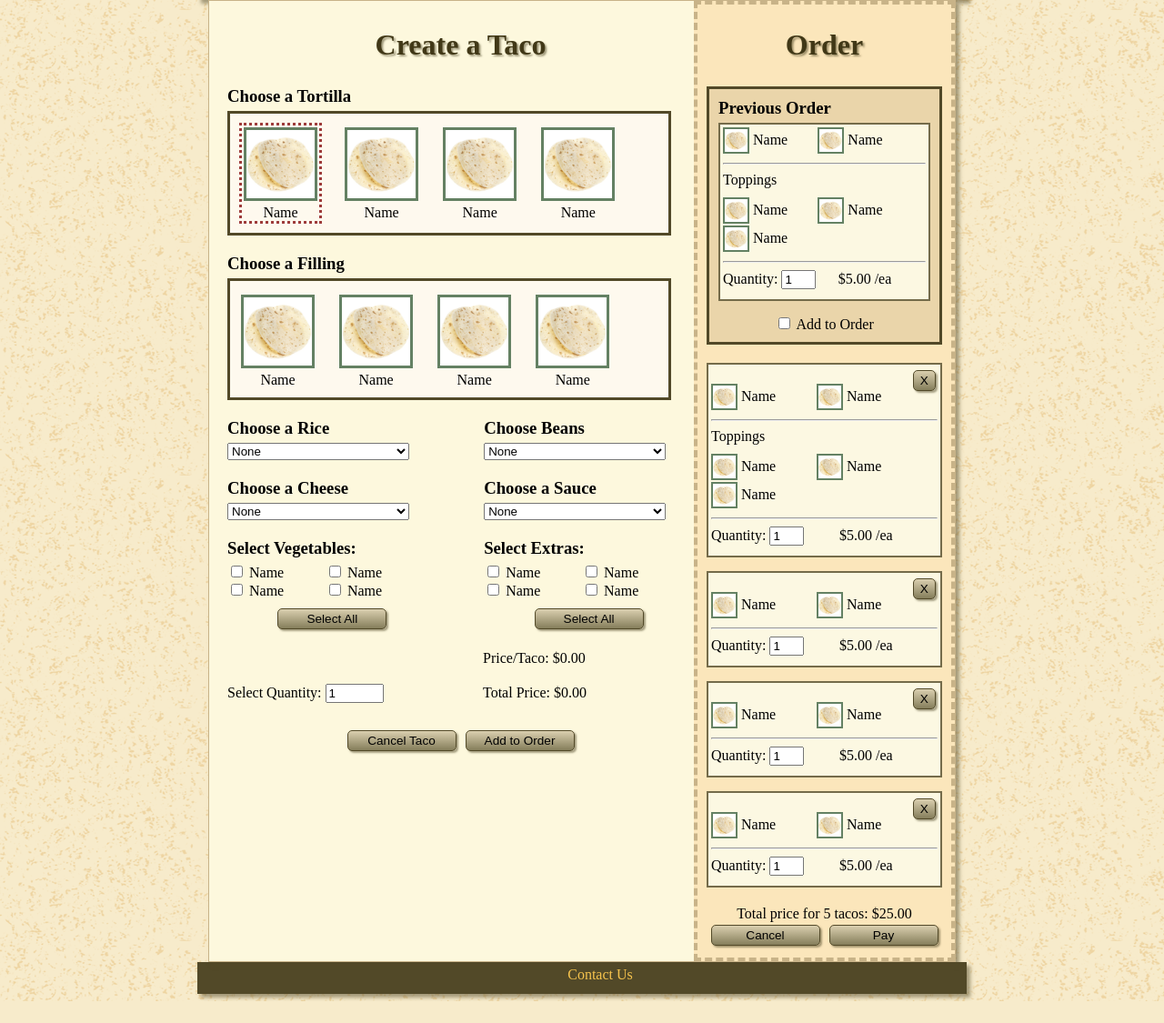
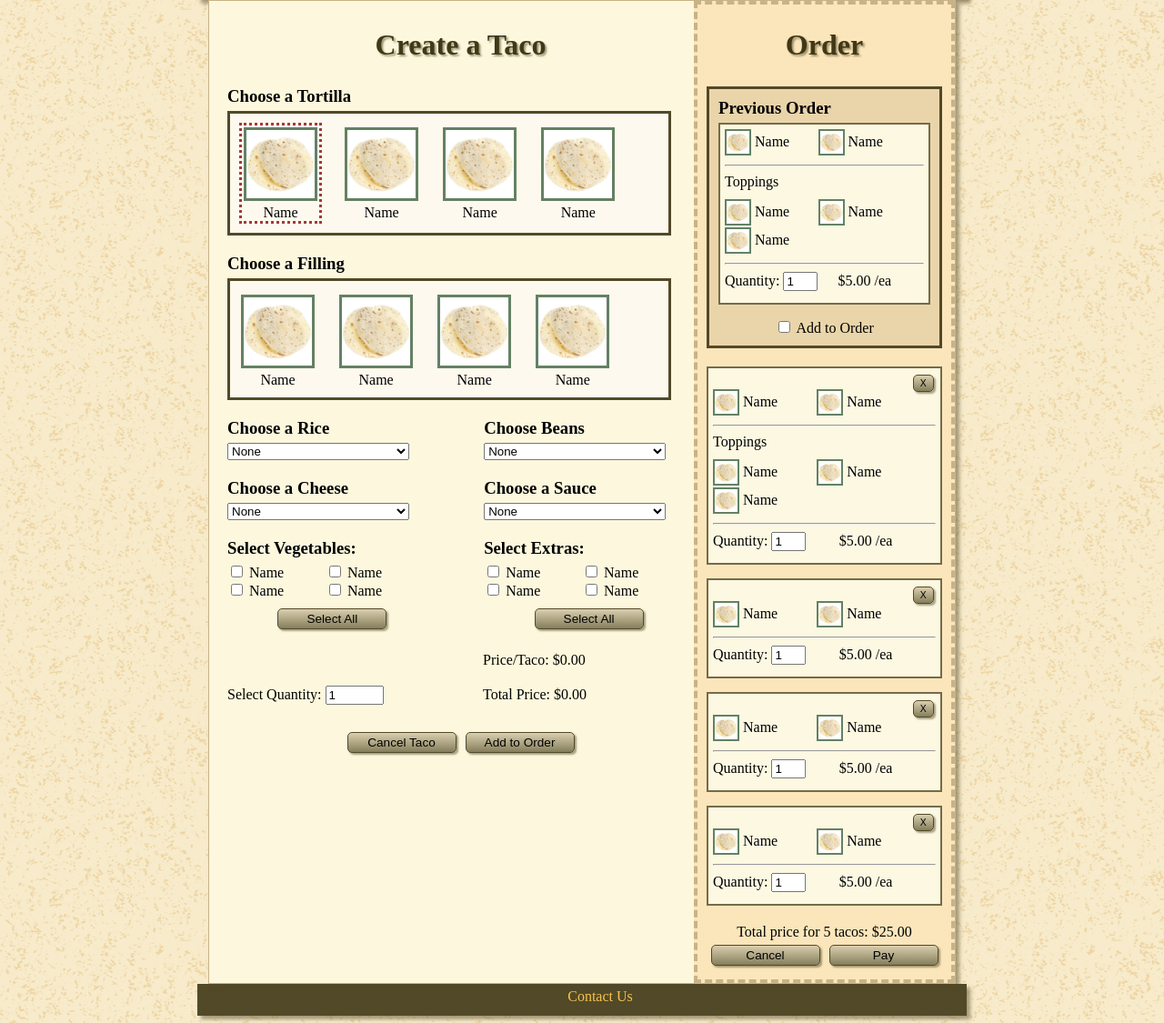
Before and after one commit to MustangTutors/TacoTruck, a PHP site: page /order.html in a window 1280 px wide. Shown: the part 135-1260 px from the top of the page at 91% size. Before the commit the page ends 1236 px from the top, so only its background shows below. Run offline with PHP 8.4, Linux system fonts and the light colour scheme; some libraries are stand-ins or nearby versions; some web fonts are replaced.

Commit message:
Tweaked padding on orders, editted size of delete button

```diff
--- a/css/style.css
+++ b/css/style.css
@@ -99,7 +99,7 @@ section#login {
     font-size: 0.85em;
     padding: 3px 4px;
     width: 120px;
-    margin: 3px;
+    margin: 5px 3px;
 }
 
 .button:hover {
@@ -384,7 +384,7 @@ div.indivTacoPrice {
     border-style: solid;
     border-color: #746B4A;
     border-width: 2px;
-    padding: 3px;
+    padding: 5px;
     background-color: #FCF8E2;
     margin-bottom: 15px;
     position: relative;
@@ -392,8 +392,10 @@ div.indivTacoPrice {
 
 .delete {
     position: absolute;
+    top: 2px;
     left: 87%;
     width: auto;
     padding-right: 7px;
     padding-left: 7px;
+    font-size: 0.65em;
 }
```
